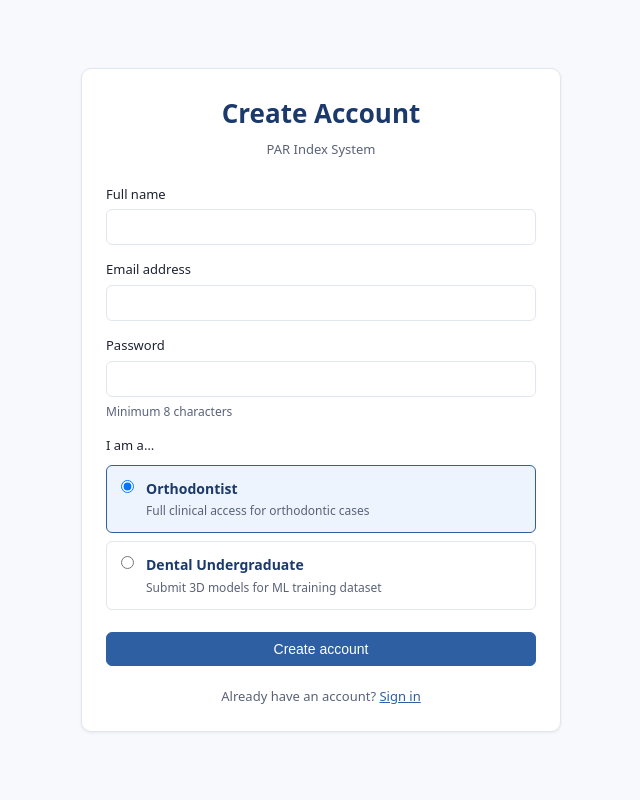
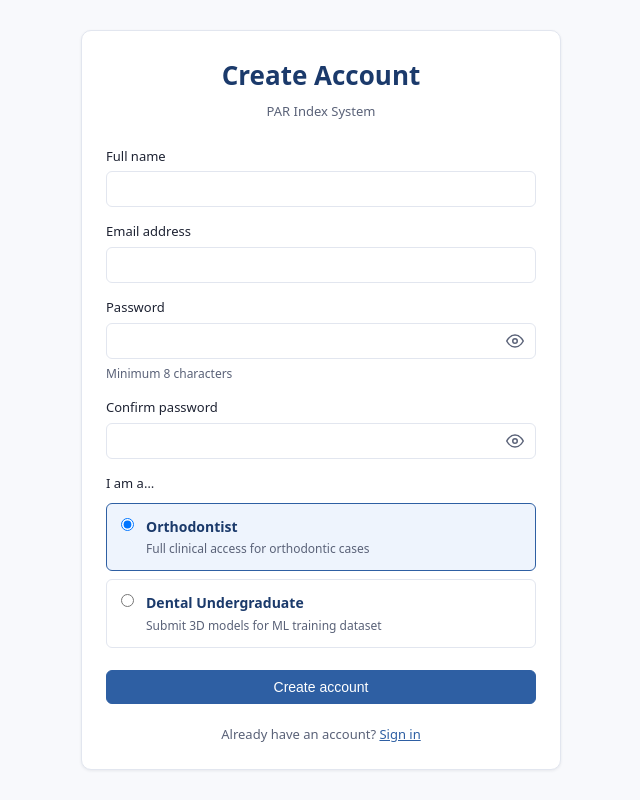
Before and after one commit to cepdnaclk/e22-co2060-Web_Based_PAR_Index_System, a React (Vite) app in the folder e22-co2060-Web_Based_PAR_Index_System/frontend/: page /register in a window 1280 px wide. Shown: the whole page, without its empty margins (319-959 px from the left). Built offline with nearby package versions, Linux system fonts and the light colour scheme.

Commit message:
Add confirm password field to registration form

```diff
--- a/e22-co2060-Web_Based_PAR_Index_System/frontend/src/pages/Register.jsx
+++ b/e22-co2060-Web_Based_PAR_Index_System/frontend/src/pages/Register.jsx
@@ -12,9 +12,11 @@
 export default function Register() {
   const { login }   = useAuth()
   const navigate    = useNavigate()
-  const [form, setForm]     = useState({ name: '', email: '', password: '', role: 'ORTHODONTIST' })
+  const [form, setForm]     = useState({ name: '', email: '', password: '', confirmPassword: '', role: 'ORTHODONTIST' })
   const [error, setError]   = useState('')
   const [loading, setLoading] = useState(false)
+  const [showPassword, setShowPassword] = useState(false)
+  const [showConfirmPassword, setShowConfirmPassword] = useState(false)
 
   const handle = e => setForm(f => ({ ...f, [e.target.name]: e.target.value }))
 
@@ -22,9 +24,11 @@
     e.preventDefault()
     setError('')
     if (form.password.length < 8) { setError('Password must be at least 8 characters.'); return }
+    if (form.password !== form.confirmPassword) { setError('Passwords do not match.'); return }
     setLoading(true)
     try {
-      const { data } = await authApi.register(form)
+      const { confirmPassword, ...payload } = form
+      const { data } = await authApi.register(payload)
       login(data)
       navigate('/dashboard')
     } catch (err) {
@@ -55,8 +59,91 @@
           </div>
           <div className="form-group">
             <label>Password</label>
-            <input name="password" type="password" value={form.password} onChange={handle} required />
+            <div style={{ position: 'relative' }}>
+              <input
+                name="password"
+                type={showPassword ? "text" : "password"}
+                value={form.password}
+                onChange={handle}
+                required
+                style={{ paddingRight: '50px', width: '100%', boxSizing: 'border-box' }}
+              />
+              <button
+                type="button"
+                onClick={() => setShowPassword(prev => !prev)}
+                style={{
+                  position: 'absolute',
+                  right: '12px',
+                  top: '50%',
+                  transform: 'translateY(-50%)',
+                  background: 'transparent',
+                  border: 'none',
+                  color: 'var(--text-muted)',
+                  cursor: 'pointer',
+                  padding: 0,
+                  display: 'flex',
+                  alignItems: 'center',
+                  justifyContent: 'center'
+                }}
+              >
+                {showPassword ? (
+                  <svg width="18" height="18" viewBox="0 0 24 24" fill="none" stroke="currentColor" strokeWidth="2" strokeLinecap="round" strokeLinejoin="round">
+                    <path d="M17.94 17.94A10.07 10.07 0 0 1 12 20c-7 0-11-8-11-8a18.45 18.45 0 0 1 5.06-5.94M9.9 4.24A9.12 9.12 0 0 1 12 4c7 0 11 8 11 8a18.5 18.5 0 0 1-2.16 3.19m-6.72-1.07a3 3 0 1 1-4.24-4.24" />
+                    <line x1="1" y1="1" x2="23" y2="23" />
+                  </svg>
+                ) : (
+                  <svg width="18" height="18" viewBox="0 0 24 24" fill="none" stroke="currentColor" strokeWidth="2" strokeLinecap="round" strokeLinejoin="round">
+                    <path d="M1 12s4-8 11-8 11 8 11 8-4 8-11 8-11-8-11-8z" />
+                    <circle cx="12" cy="12" r="3" />
+                  </svg>
+                )}
+              </button>
+            </div>
             <span className="form-hint">Minimum 8 characters</span>
+          </div>
+
+          <div className="form-group">
+            <label>Confirm password</label>
+            <div style={{ position: 'relative' }}>
+              <input
+                name="confirmPassword"
+                type={showConfirmPassword ? "text" : "password"}
+                value={form.confirmPassword}
+                onChange={handle}
+                required
+                style={{ paddingRight: '50px', width: '100%', boxSizing: 'border-box' }}
+              />
+              <button
+                type="button"
+                onClick={() => setShowConfirmPassword(prev => !prev)}
+                style={{
+                  position: 'absolute',
+                  right: '12px',
+                  top: '50%',
+                  transform: 'translateY(-50%)',
+                  background: 'transparent',
+                  border: 'none',
+                  color: 'var(--text-muted)',
+                  cursor: 'pointer',
+                  padding: 0,
+                  display: 'flex',
+                  alignItems: 'center',
+                  justifyContent: 'center'
+                }}
+              >
+                {showConfirmPassword ? (
+                  <svg width="18" height="18" viewBox="0 0 24 24" fill="none" stroke="currentColor" strokeWidth="2" strokeLinecap="round" strokeLinejoin="round">
+                    <path d="M17.94 17.94A10.07 10.07 0 0 1 12 20c-7 0-11-8-11-8a18.45 18.45 0 0 1 5.06-5.94M9.9 4.24A9.12 9.12 0 0 1 12 4c7 0 11 8 11 8a18.5 18.5 0 0 1-2.16 3.19m-6.72-1.07a3 3 0 1 1-4.24-4.24" />
+                    <line x1="1" y1="1" x2="23" y2="23" />
+                  </svg>
+                ) : (
+                  <svg width="18" height="18" viewBox="0 0 24 24" fill="none" stroke="currentColor" strokeWidth="2" strokeLinecap="round" strokeLinejoin="round">
+                    <path d="M1 12s4-8 11-8 11 8 11 8-4 8-11 8-11-8-11-8z" />
+                    <circle cx="12" cy="12" r="3" />
+                  </svg>
+                )}
+              </button>
+            </div>
           </div>
 
           {/* Role selection — ADMIN excluded from self-registration */}
```
